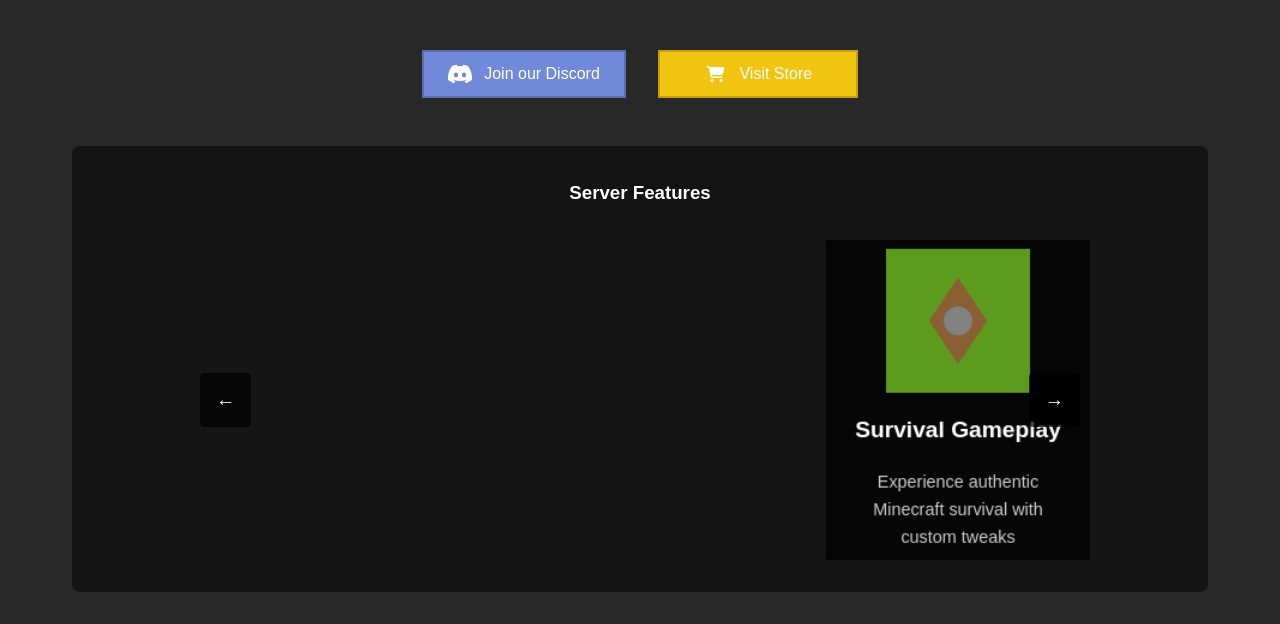
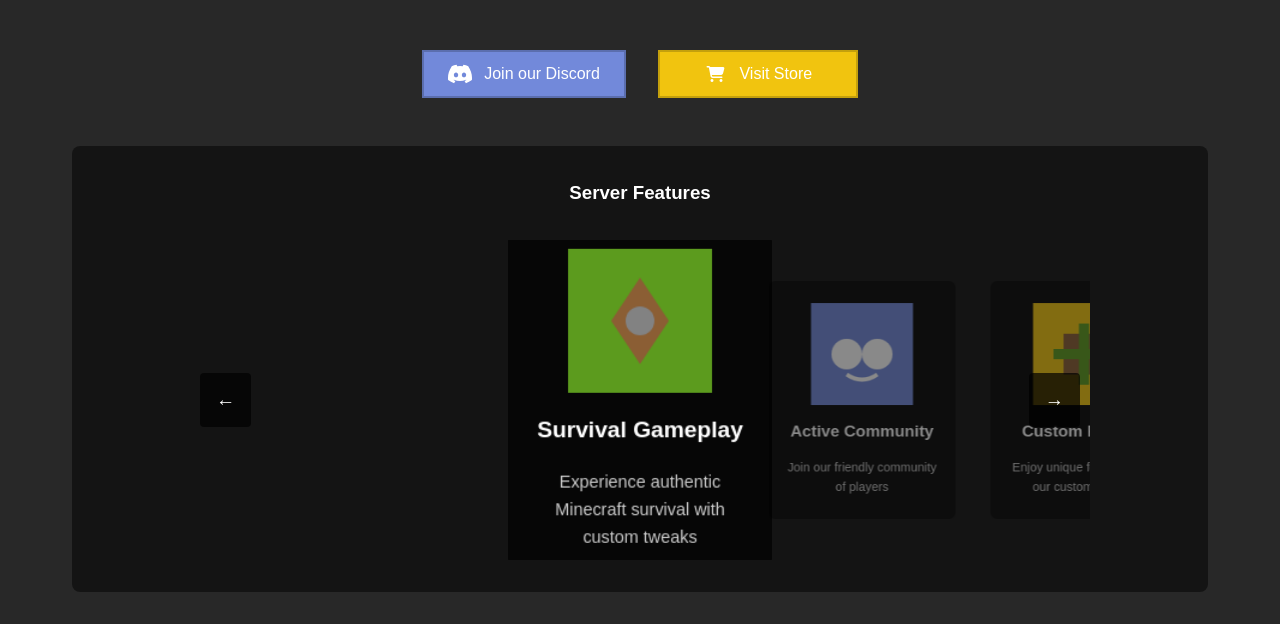
Before and after one commit to MxSLmafao/soulpvp-website, a Flask app: page / in a window 1280 px wide. Shown: the part 336-960 px from the top of the page. Run offline with Flask 3, Linux system fonts and the light colour scheme; some libraries are stand-ins or nearby versions.

Commit message:
Agent query: Are the cards now properly centered below the 'Server Features' heading and transitioning smoothly when navigating?

```diff
--- a/static/css/style.css
+++ b/static/css/style.css
@@ -1,4 +1,4 @@
-/* Previous CSS remains the same until .card class */
+/* Previous CSS remains the same until .card-slider */
 @font-face {
     font-family: 'Minecraft';
     src: url('../fonts/minecraft.woff2') format('woff2');
@@ -136,11 +136,14 @@
 }
 
 .cards-container {
-    display: flex;
+    display: grid;
+    grid-template-columns: repeat(4, 220px);
+    gap: 2px;
     justify-content: center;
     align-items: center;
     min-height: 320px;
-    padding: 20px 0;
+    position: relative;
+    margin: 0 auto;
     transform-style: preserve-3d;
     perspective: 1000px;
 }
@@ -158,7 +161,7 @@
     justify-content: center;
     gap: 1rem;
     transform-origin: center center;
-    transition: transform 0.5s ease;
+    transition: transform 0.5s ease, opacity 0.5s ease;
     will-change: transform, opacity;
 }
 
--- a/static/js/main.js
+++ b/static/js/main.js
@@ -23,49 +23,46 @@
     const cardsContainer = document.querySelector('.cards-container');
     const cardSlider = document.querySelector('.card-slider');
     const featuresHeading = document.querySelector('.features h3');
+    const CARD_WIDTH = 220;
+    const SPACING = 2;
+    const ACTIVE_SCALE = 1.2;
+    const INACTIVE_SCALE = 0.85;
     let currentIndex = 0;
 
     // Calculate positions for each card
     function calculateCardPositions() {
-        const cardWidth = 220;
-        const activeScale = 1.2;
-        const inactiveScale = 0.85;
-
         // Get the exact center point of the heading
         const headingRect = featuresHeading.getBoundingClientRect();
-        const sliderRect = cardSlider.getBoundingClientRect();
         const headingCenter = headingRect.left + (headingRect.width / 2);
+        const containerRect = cardsContainer.getBoundingClientRect();
 
-        // Calculate container center point
-        const containerCenter = sliderRect.left + (sliderRect.width / 2);
-
-        // Calculate the offset needed to align with heading
-        const centerOffset = headingCenter - containerCenter;
+        // Calculate the total width needed for all cards
+        const totalWidth = cards.length * (CARD_WIDTH + SPACING);
 
         cards.forEach((card, index) => {
             const isActive = index === currentIndex;
-            const scale = isActive ? activeScale : inactiveScale;
+            const scale = isActive ? ACTIVE_SCALE : INACTIVE_SCALE;
 
-            // Calculate base position relative to the heading center
+            // Calculate the base position to center active card under heading
+            const basePosition = headingCenter - containerRect.left - (CARD_WIDTH / 2);
+
+            // Calculate position relative to the active card
             let xPosition;
-            const activeCardWidth = cardWidth * activeScale;
-            const inactiveCardWidth = cardWidth * inactiveScale;
-
             if (index < currentIndex) {
                 // Cards before active
                 const offset = currentIndex - index;
-                xPosition = headingCenter - (activeCardWidth / 2) - (offset * (inactiveCardWidth + 20));
+                xPosition = basePosition - (offset * (CARD_WIDTH + SPACING));
             } else if (index > currentIndex) {
                 // Cards after active
                 const offset = index - currentIndex;
-                xPosition = headingCenter + (activeCardWidth / 2) + ((offset - 1) * (inactiveCardWidth + 20));
+                xPosition = basePosition + ((offset) * (CARD_WIDTH + SPACING));
             } else {
-                // Active card - centered exactly with the heading
-                xPosition = headingCenter - (cardWidth * scale / 2);
+                // Active card - centered under heading
+                xPosition = basePosition;
             }
 
             gsap.to(card, {
-                x: xPosition - sliderRect.left,
+                x: xPosition,
                 scale: scale,
                 opacity: isActive ? 1 : 0.5,
                 zIndex: isActive ? 10 : 1,
@@ -78,9 +75,9 @@
     // Initial setup
     cards.forEach((card, index) => {
         gsap.set(card, {
-            x: index * (220 + 20),
+            x: index * (CARD_WIDTH + SPACING),
             opacity: index === 0 ? 1 : 0.5,
-            scale: index === 0 ? 1.2 : 0.85,
+            scale: index === 0 ? ACTIVE_SCALE : INACTIVE_SCALE,
             zIndex: index === 0 ? 10 : 1
         });
     });
```
